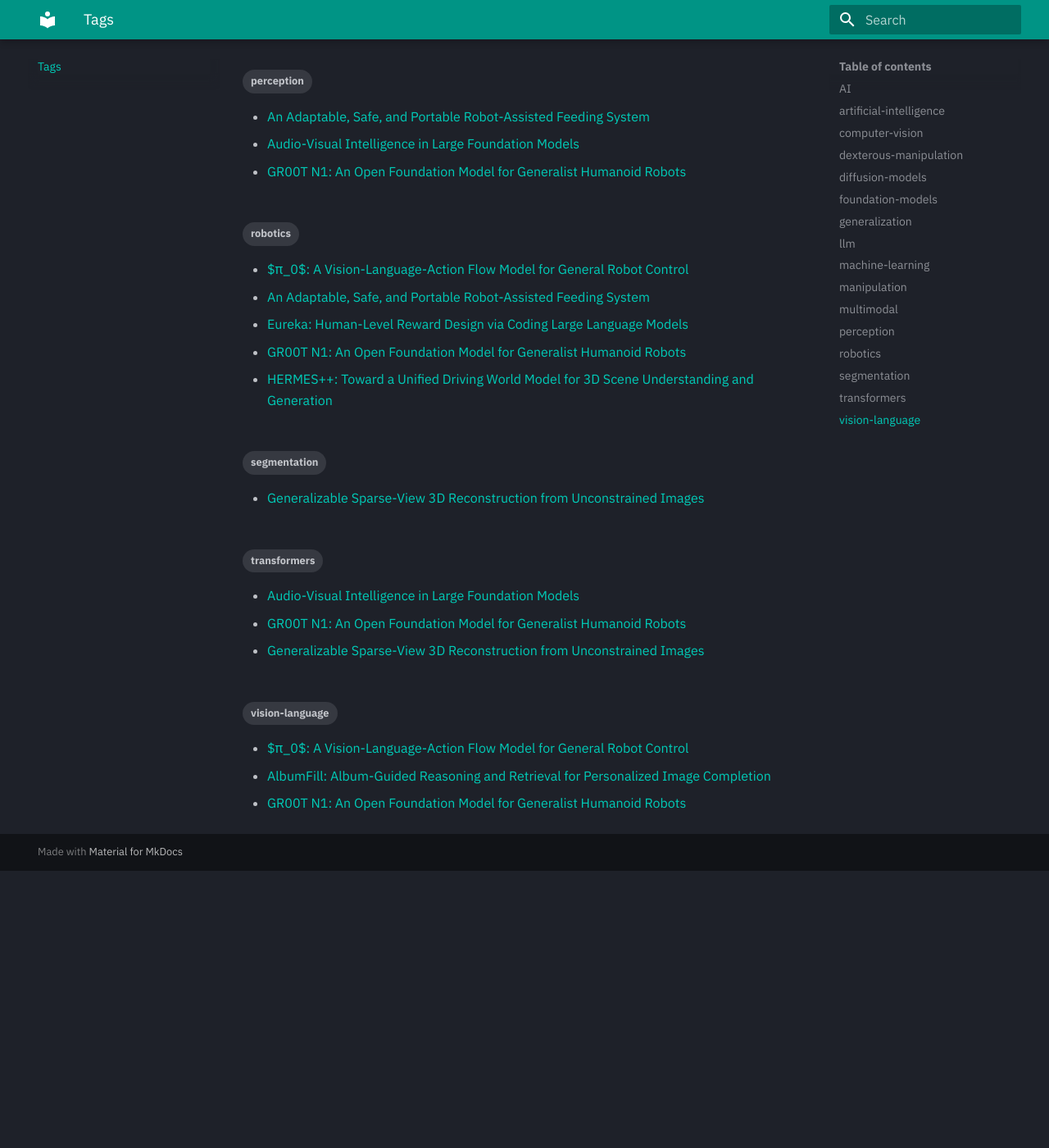
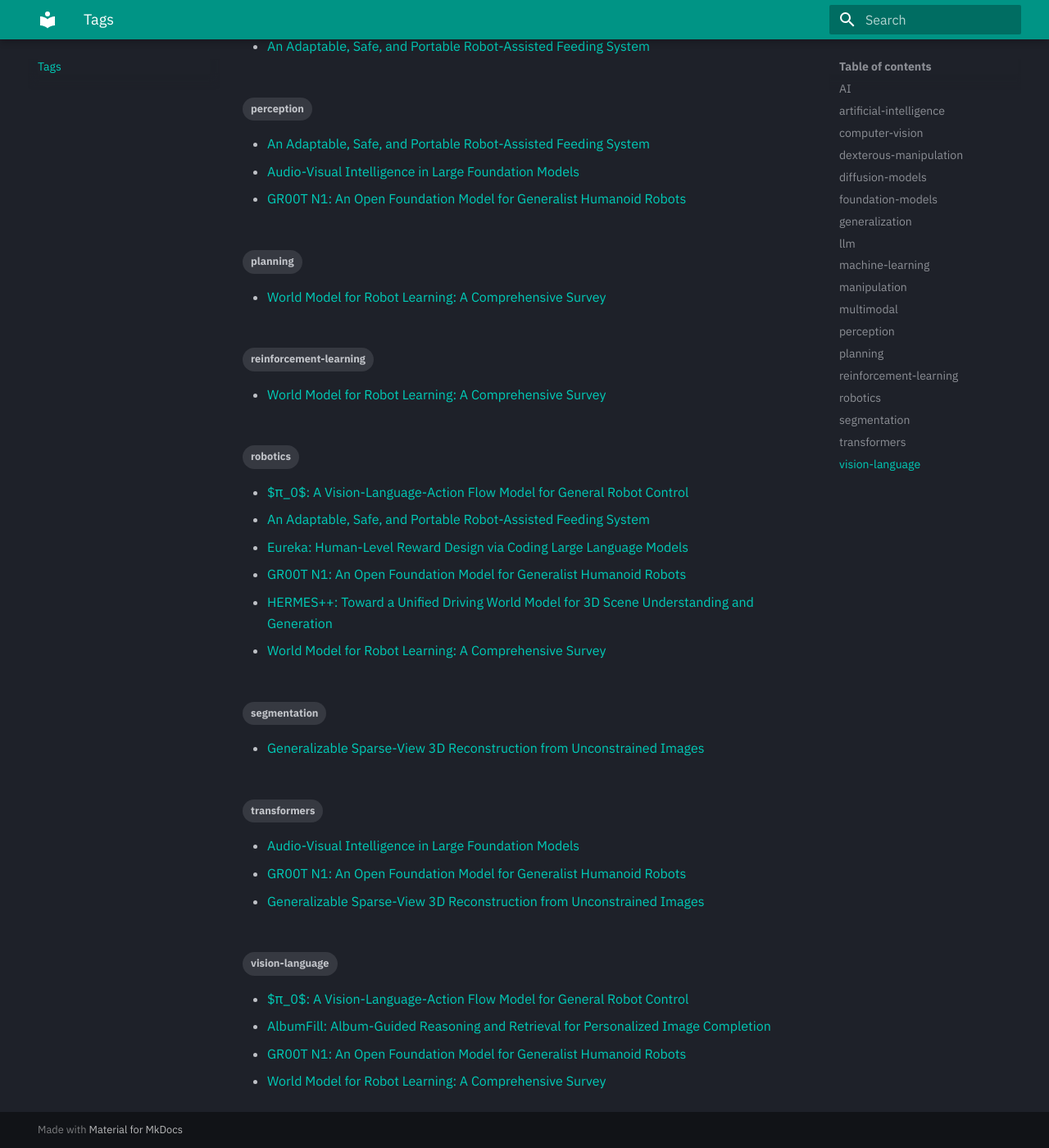
Before and after one commit to davidlai0522/JarvisForResearchers, an MkDocs documentation site: the page built from docs/tags.md, in a window 1280 px wide and 1400 px high, scrolled down 1957 px. Shown: the whole window at 82% size. Built offline with MkDocs 1.6.1 and Material for MkDocs 9.7.7, drawn with Linux system fonts in a browser that asks for light colours; before the commit the page ends 3019 px from its top, so only the background shows below that; some of the changed lines change nothing that is shown; some of the changed text lies outside the part shown.

Commit message:
feat: new post — World Model for Robot Learning: A Comprehensive Survey

````diff
--- /dev/null
+++ b/docs/posts/2026-05-09-world-model-for-robot-learning-a-comprehensive-survey.md
@@ -0,0 +1,81 @@
+---
+title: "World Model for Robot Learning: A Comprehensive Survey"
+date: 2026-05-09
+authors:
+  - JarvisForResearchers Bot
+tags:
+  - robotics
+  - computer-vision
+  - reinforcement-learning
+  - vision-language
+  - planning
+categories:
+  - Robotics
+description: >
+  This survey provides a comprehensive, robot-learning-centered review of world models, detailing their coupling with robot policies, their function as simulators, and their application in robotic video generation.
+---
+
+> *Generated by JarvisForResearchers Bot on 2026-05-09*
+
+## TL;DR
+This survey provides a robot-learning-centered review of world models, detailing their coupling with robot policies, their function as simulators, and their application in robotic video generation. We establish a fine-grained taxonomy distinguishing major architectural paradigms and functional roles, clarifying how predictive structures enable long-horizon reasoning and data amplification for embodied agents.
+
+## The Problem
+Purely reactive Vision-Language-Action (VLA) policies struggle with long-horizon reasoning, temporal credit assignment, and robustness under compounding errors in complex physical environments due to a lack of explicit predictive structure for anticipating world evolution. Without an internal model of dynamics, these policies are inherently brittle when the required sequence of actions extends beyond the immediate sensory horizon.
+
+The existing literature suffers from fragmentation across architectures, functional roles, and embodied application domains. Furthermore, prior surveys lacked a fine-grained view of major world-model paradigms, and previous work did not offer a clear robotics-centered definition of world models in relation to VLA policies and robot learning.
+
+## Key Contributions
+We present a policy-centric survey of world models for robot learning, focusing specifically on their coupling with VLA policies for action generation, planning, simulation, evaluation, and data generation. We provide a more fine-grained taxonomy by distinguishing major architectural paradigms and functional roles of world models. Finally, we offer a comprehensive and clearly defined treatment of robotic world models by clarifying their relationship to robot learning, VLA policies, video generation, and simulator-style usage.
+
+## How It Works
+
+![Please provide the figure you would like me to analyze.](../assets/figures/2605.00080/fig_p2_c1.jpg)
+*Figure 1 Overview of the organization of this survey. Section 3 reviews how world models are coupled with robot policies
+from an architectural perspective. Section 4 examines world models as simulators from an application perspective.
+Section 5 focuses on robotic video world models and organizes the*
+
+The survey adopts a robot-learning-centered view, defining a world model as a predictive model of agent-environment dynamics that captures how a robotic or embodied system evolves under actions. This model must provide foresight, imagination-driven planning, and data amplification to be actionable. We systematically examine how these predictive structures are coupled with robot policies, how they function as learned simulators for reinforcement learning and evaluation, and how robotic video world models progress from imagination-based generation to controllable, structured, and foundation-scale formulations. The focus remains on action-conditioned consistency, long-horizon reliability, and practical deployability in embodied tasks.
+
+### World Model
+A **World Model** is defined as a predictive model of agent-environment dynamics that captures how a robotic or embodied system evolves under actions, typically modeling a state-transition process: $p(x_{t+1:t+H} | x_t, a_{t:t+H-1}, l)$. This model is the core mechanism for enabling foresight.
+
+### Low-level physical actions (a)
+These are the concrete physical actions executed by the agent, such as motor commands. They represent the direct interface between the agent's decision-making process and the physical environment.
+
+### High-level language or task actions (l)
+These are high-level semantic actions that specify what the future should be realized, such as a language instruction or goal description. They provide the necessary semantic grounding for long-horizon planning.
+
+### Robot Policy
+The **Robot Policy** is a decision-making model that frames physical control as an action prediction task, mapping current environmental observations to future action trajectories: $p(a_{t+1:t+k}|o_t, l)$. It dictates the agent's behavior based on its current state and goals.
+
+### Visuomotor Policy
+A **Visuomotor Policy** is a specialized, often lightweight, end-to-end network that establishes a direct mapping from raw states to the action space, typically via regression or generative models. It represents a direct, low-level control mapping without explicit internal world modeling.
+
+### Vision-Language-Action (VLA) Models
+**Vision-Language-Action (VLA) Models** are generalist models developed by fine-tuning large-scale Vision-Language Models (VLMs) on large scale robotic trajectory data to achieve cross-task and cross-embodiment generalization. They aim to unify perception, language understanding, and action generation.
+
+## Results
+(No quantitative results were provided in the outline.)
+
+## Why This Matters
+World models serve as a predictive bridge from semantic intent to physically realizable behavior, directly addressing the limitations inherent in purely reactive VLA policies. The functional role of a world model must be action-conditioned; visually plausible but action-inconsistent futures offer limited value for closed-loop decision making. Consequently, the field is trending towards tighter integration, moving from decoupled pipelines toward single-backbone, MoE/MoT, unified VLA, and latent world-modeling designs.
+
+## Limitations & Open Questions
+It must be noted that this survey does not enforce a single narrow formal definition of a world model, acknowledging the diverse implementations in the literature. Furthermore, the focus is strictly on the functional role of world models for robot learning, which is a narrower scope than generic future prediction as studied in computer vision.
+
+---
+
+## Citation
+
+**Paper:** [2605.00080](https://arxiv.org/abs/2605.00080)
+
+```bibtex
+@article{260500080,
+  title   = {World Model for Robot Learning: A Comprehensive Survey},
+  author  = {Bohan Hou and Gen Li and Jindou Jia and Tuo An and Xinying Guo and Sicong Leng et al.},
+  journal = {arXiv preprint arXiv:2605.00080},
+  year    = {2026},
+  url     = {https://arxiv.org/abs/2605.00080}
+}
+```
--- a/docs/posts/index.md
+++ b/docs/posts/index.md
@@ -3,6 +3,12 @@
 AI-generated summaries of top robotics and ML papers, powered by Gemma 4 running locally.
 
 ---
+
+## [World Model for Robot Learning: A Comprehensive Survey](2026-05-09-world-model-for-robot-learning-a-comprehensive-survey/)
+
+*2026-05-09*
+
+This survey provides a comprehensive, robot-learning-centered review of world models, detailing their coupling with robot policies, their function as simulators, and their application in robotic video generation.
 
 ## [ActCam: Zero-Shot Joint Camera and 3D Motion Control for Video Generation](2026-05-09-actcam-zero-shot-joint-camera-and-3d-motion-control-for-vide/)
 
--- a/mkdocs.yml
+++ b/mkdocs.yml
@@ -6,6 +6,7 @@
   - Home: index.md
   - Research Digest:
     - Overview: posts/index.md
+    - "World Model for Robot Learning: A Comprehensive Survey": posts/2026-05-09-world-model-for-robot-learning-a-comprehensive-survey.md
     - "ActCam: Zero-Shot Joint Camera and 3D Motion Control for Video Generation": posts/2026-05-09-actcam-zero-shot-joint-camera-and-3d-motion-control-for-vide.md
     - "Audio-Visual Intelligence in Large Foundation Models": posts/2026-05-07-audio-visual-intelligence-in-large-foundation-models.md
     - "AlbumFill: Album-Guided Reasoning and Retrieval for Personalized Image Completion": posts/2026-05-06-albumfill-album-guided-reasoning-and-retrieval-for-personali.md
````
Also changed, not shown: docs/assets/figures/2605.00080/fig_p2_c1.jpg (added).
